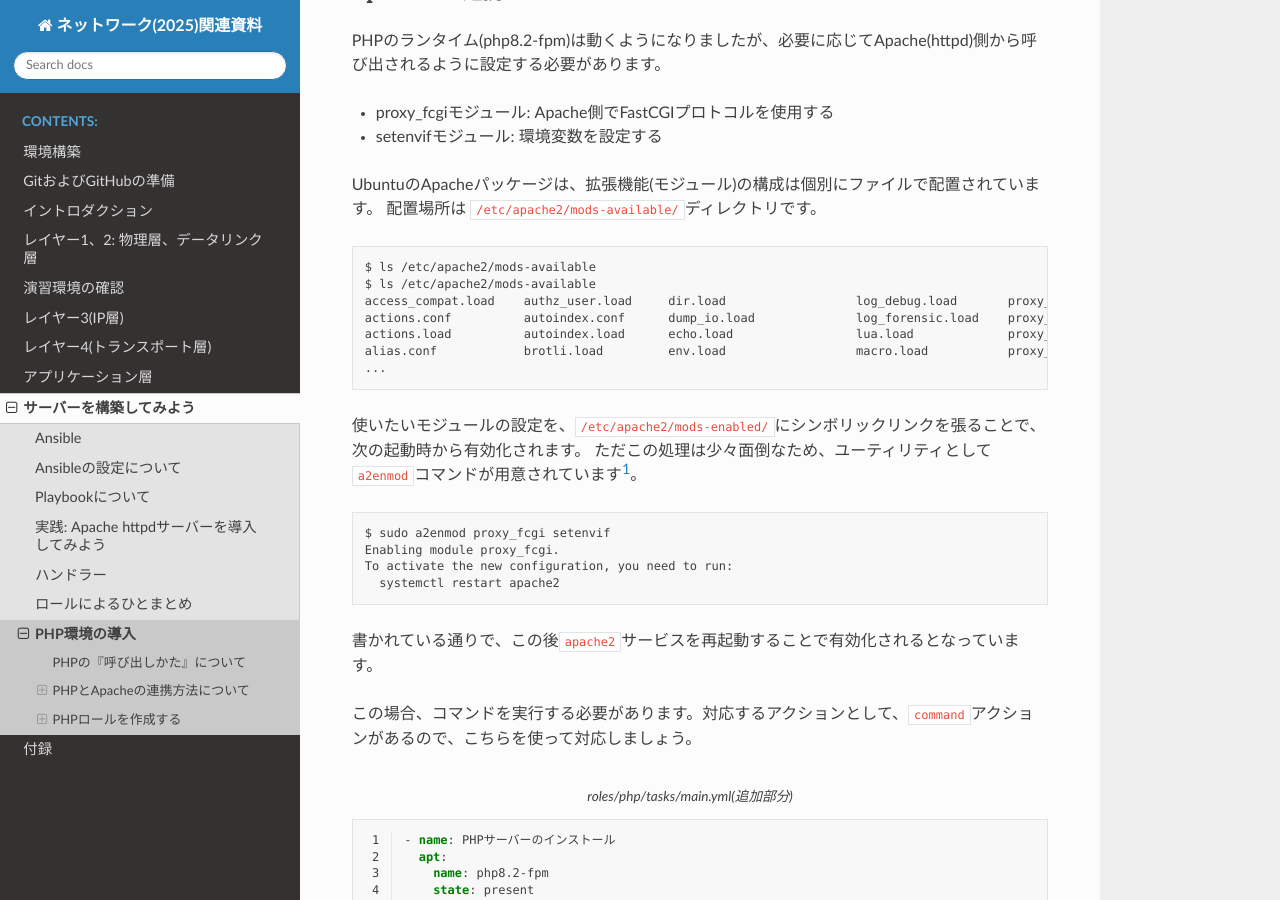
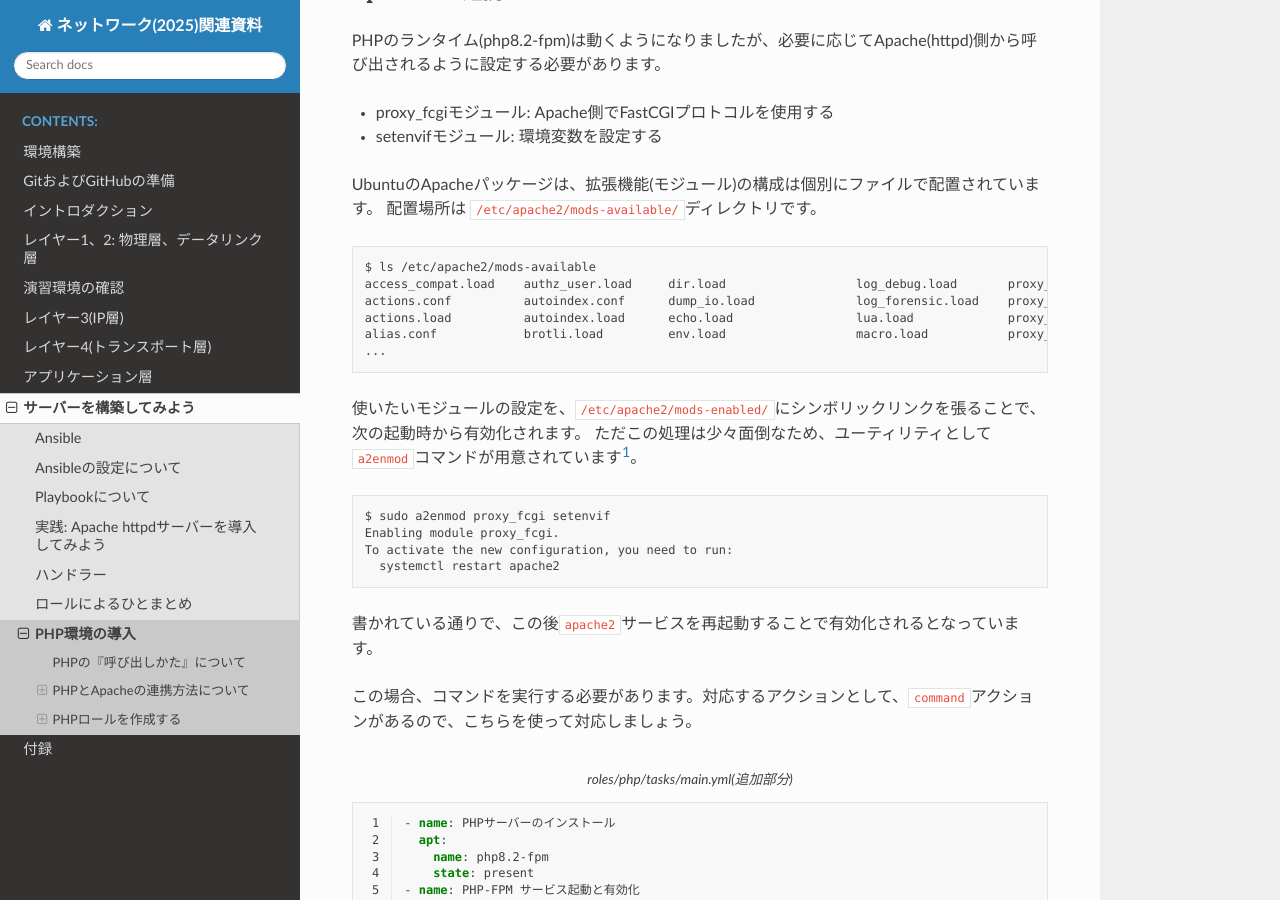
Before and after one commit to densuke/2025-network-doc, a Sphinx documentation site: the page built from source/server/php.md, in a window 1280 px wide and 900 px high, scrolled down 3262 px. Built offline with Sphinx 7.4.7 and the Read the Docs theme 3.1.0, drawn with Linux system fonts in a browser that asks for light colours.

Commit message:
lsが重複していた

```diff
--- a/source/server/php.md
+++ b/source/server/php.md
@@ -123,7 +123,6 @@ UbuntuのApacheパッケージは、拡張機能(モジュール)の構成は個
 :language: bash
 
 $ ls /etc/apache2/mods-available
-$ ls /etc/apache2/mods-available
 access_compat.load    authz_user.load     dir.load                  log_debug.load       proxy_fcgi.load      setenvif.conf
 actions.conf          autoindex.conf      dump_io.load              log_forensic.load    proxy_fdpass.load    setenvif.load
 actions.load          autoindex.load      echo.load                 lua.load             proxy_ftp.conf       slotmem_plain.load
```
